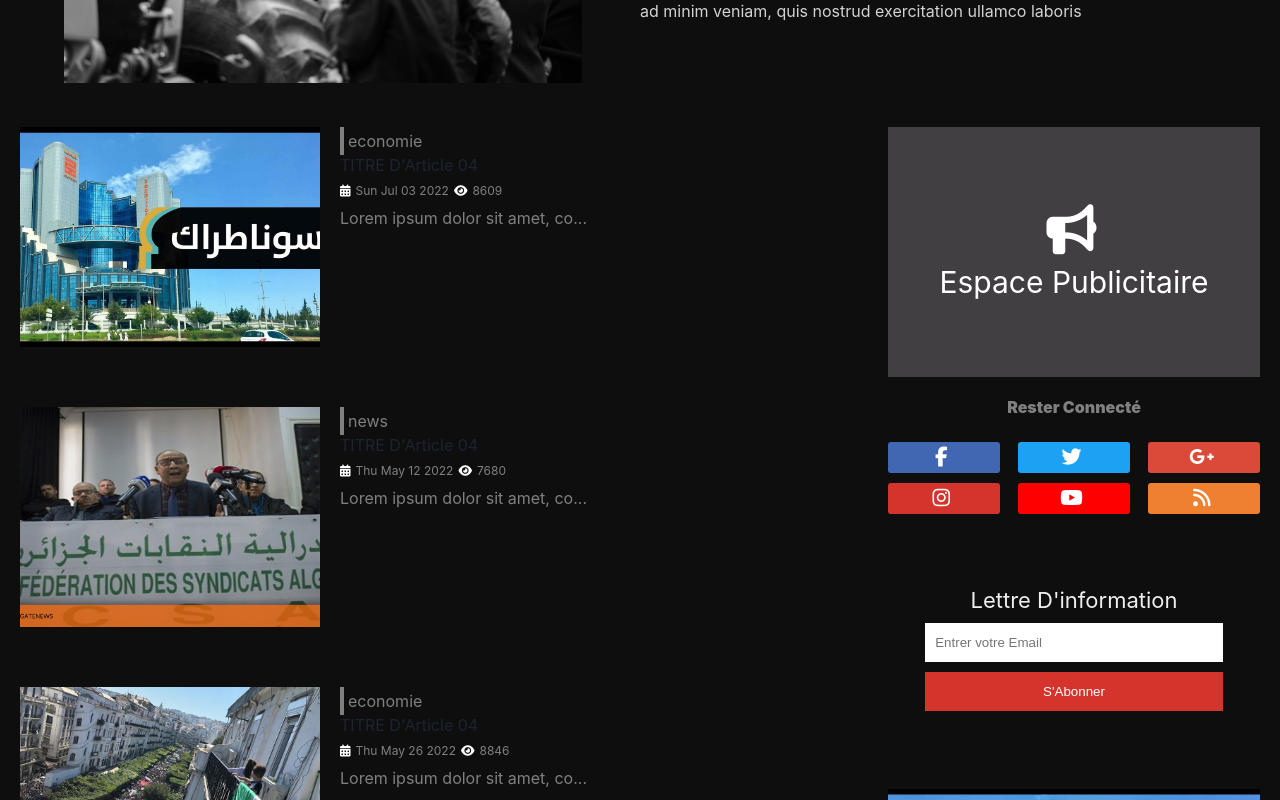
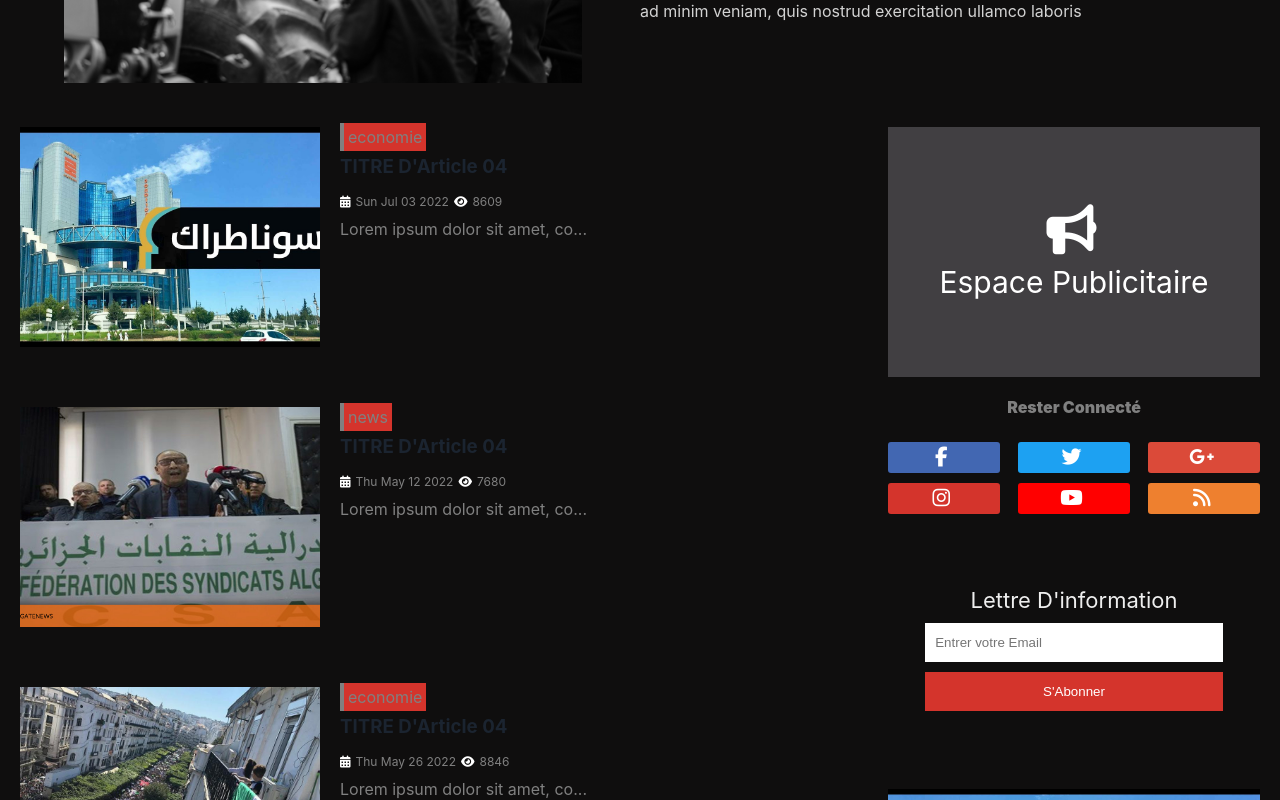
Before and after one commit to wailsonlucas/COSYFOP---blog-UI-UX-design, a Next.js app: page / in a window 1280 px wide. Shown: the part 1700-2500 px from the top of the page. Built offline with nearby package versions, Linux system fonts and the light colour scheme.

Commit message:
stafing commit after fixing UI bugs

```diff
--- a/components/Nav.js
+++ b/components/Nav.js
@@ -76,7 +76,7 @@ export default function Nav() {
   }
 
   return (
-    <nav className={`${s.nav} ${darkMode&&s.darkNav}`}>
+    <nav style={lang==="ar"?{direction:"rtl"}:{direction:"ltr"}} className={`${s.nav} ${darkMode&&s.darkNav}`}>
       <div className={s.top_nav}>
         <div className={s.links_container}>
           <Link href="/about">A PROPOS DE NOUS</Link>
--- a/pages/index.js
+++ b/pages/index.js
@@ -22,7 +22,7 @@ export default function Home({ sorted, trendingByViews, randomPosts }) {
   };
 
   return (
-    <div className={`${s.home} ${darkMode&&s.darkIndex}`}>
+    <div style={lang==="ar"?{direction:"rtl"}:{direction:"ltr"}} className={`${s.home} ${darkMode&&s.darkIndex}`}>
     <Head>
       <title>COSYFOP | SITE OFFICIEL</title>
       <meta name="viewport" content="initial-scale=1.0, width=device-width" />
@@ -51,7 +51,7 @@ export default function Home({ sorted, trendingByViews, randomPosts }) {
         </Slider>
       </header>
 
-      <div className={s.trending_posts}>
+      <div style={lang==="ar"?{direction:"rtl"}:{direction:"ltr"}} className={s.trending_posts}>
         <header>
           <p>Articles Tendance</p>
         </header>
@@ -85,7 +85,7 @@ export default function Home({ sorted, trendingByViews, randomPosts }) {
         </main>
       </div>
 
-      <div className={`${s.intro} ${darkMode&&s.darkIntro}`}>
+      <div style={lang==="ar"?{direction:"rtl"}:{direction:"ltr"}} className={`${s.intro} ${darkMode&&s.darkIntro}`}>
           <div>
             <p className={s.shade}>Pourquoi nous sommes ici ?</p>
             <p className={s.title}><span>Lorem ipsum dolor sit amet</span><span>, consectetur adipiscing elit.</span></p>
@@ -94,7 +94,7 @@ export default function Home({ sorted, trendingByViews, randomPosts }) {
           <img src={"/images/static/j1.jpg"} alt="" />
       </div>
 
-      <div className={`${s.intro} ${darkMode&&s.darkIntro}`}>
+      <div style={lang==="ar"?{direction:"rtl"}:{direction:"ltr"}} className={`${s.intro} ${darkMode&&s.darkIntro}`}>
       <img src={"/images/static/j2.jpg"} alt="" />
           <div>
             <p className={s.shade}>C&#39;est notre vision !</p>
@@ -113,12 +113,14 @@ export default function Home({ sorted, trendingByViews, randomPosts }) {
                   <img src={`/images/static/${post.filename}`} alt="" />
                 </div>
                 <div className={s.bosyMain_card_content}>
-                  <p className={s.tag}>{post.tag}</p>
-                  <p>{
+                  <div>
+                    <span className={s.tag}>{post.tag}</span>
+                  </div>
+                  <h3 className={s.title}>{
                       lang==="fr" ? post.languages.fr.title.length > 30 ? post.languages.fr.title.substring(0, 30) + "..." : post.languages.fr.title
                       :
                       post.languages.ar.title.length > 30 ? post.languages.ar.title.substring(0, 30) + "..." : post.languages.ar.title
-                    }</p>
+                    }</h3>
                   <footer>
                     <span><i className="fa-solid fa-calendar-days"></i>{new Date(post.date).toDateString()}</span><span><i className="fa-solid fa-eye"></i>{post.views}</span>
                   </footer>
--- a/styles/Home.module.css
+++ b/styles/Home.module.css
@@ -194,15 +194,20 @@
 .bodyMain .card span {
   margin-right:5px
 }
+.bosyMain_card_content {
+  padding:0 20px;
+}
 .bodyMain .card {
   display: flex;
   height:220px;
   margin-bottom: 60px;
 }
+.bodyMain .card .title {
+  padding:8px 0
+}
 .bodyMain .card .img_container {
   height:100%;
   width:300px !important;
-  margin-right: 20px;
 }
 .bodyMain .card .img_container img {
   height:100%;
@@ -216,14 +221,11 @@
   flex-grow:1;
 }
 .bosyMain_card_content .tag {
-  border-left:4px solid var(--prime);
-  color:var(--prime);
+  background: var(--prime);
+  color:#fff;
   font-size: 16px;
   padding:4px;
-}
-.bosyMain_card_content b {
-  font-size: 24px;
-  margin:8px 0;
+  margin-bottom:8px
 }
 .bosyMain_card_content footer {
   font-size: 12px;
```
